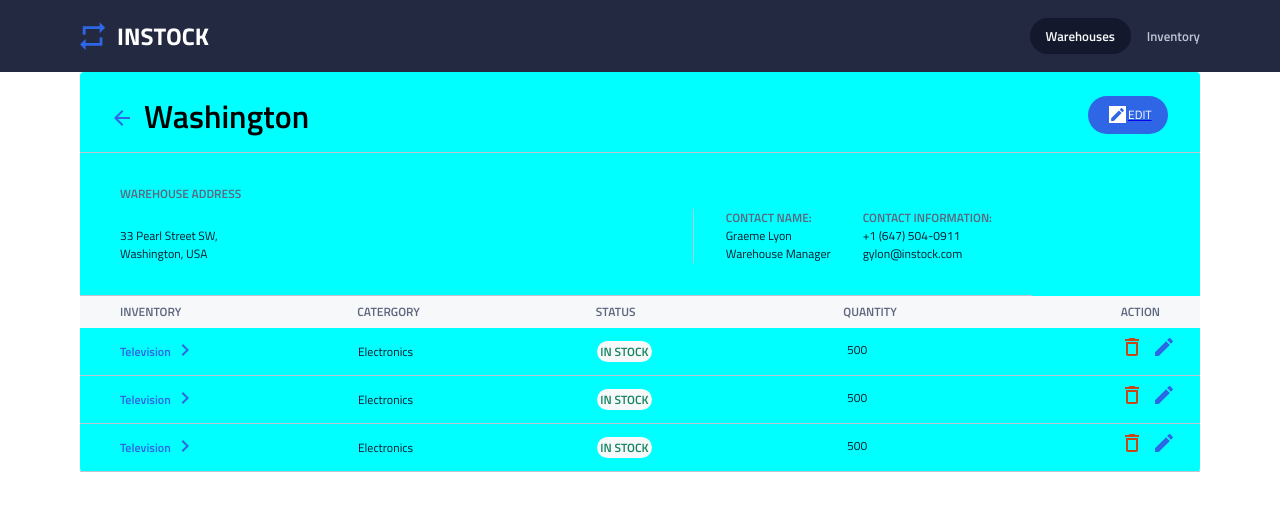
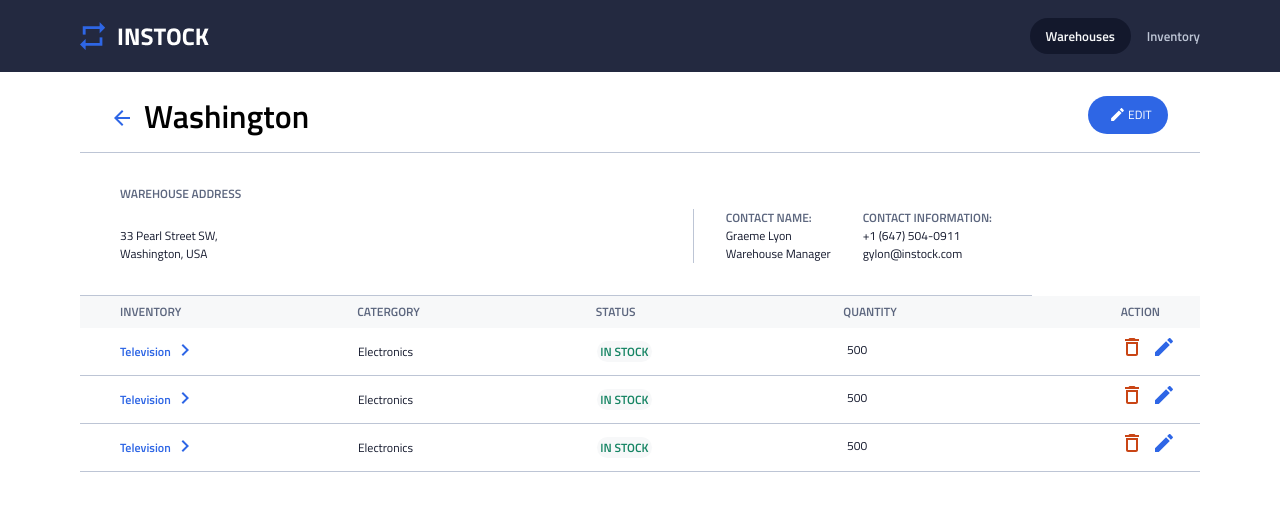
Before and after one commit to jacky-ui/InStock-BrainStation-Client, a React (Create React App) app: page /warehouse/1 in a window 1280 px wide. Shown: the top 510 px of the page. Built offline with nearby package versions, Linux system fonts and the light colour scheme.

Commit message:
create link

```diff
--- a/src/components/WarehouseIndividual/WarehouseIndividual.js
+++ b/src/components/WarehouseIndividual/WarehouseIndividual.js
@@ -3,6 +3,7 @@ import editIcon from "../../assets/images/icons/edit-24px.svg";
 import previousIcon from "../../assets/images/icons/arrow_back-24px.svg";
 import deleteIcon from "../../assets/images/icons/delete_outline-24px.svg";
 import arrowRight from "../../assets/images/icons/chevron_right-24px.svg";
+import editIconWhite from "../../assets/images/icons/edit-24px(2).svg";
 import sortIcon from "../../assets/images/icons/sort-24px.svg";
 import { Link } from "react-router-dom";
 
@@ -22,7 +23,7 @@ function WarehouseIndividual() {
                     <div className="container__head--circle">
                         <img
                             className="icon__edit"
-                            src={editIcon}
+                            src={editIconWhite}
                         />
                         <span className="icon__edit--text">EDIT</span>
                     </div>
@@ -65,11 +66,13 @@ function WarehouseIndividual() {
             <section className="inventory">
                 <div className="inventory__container1">
                     <h4 className="inventory__header">INVENTORY ITEM</h4>
+                    <Link to="/inventory/:itemId">
                         <p className="inventory__details--color">Television</p>
                         <img
                             src={arrowRight}
                             className="inventory__icon--right"
                         />
+                    </Link>
                     <h4 className="inventory__header">CATERGORY</h4>
                     <p className="inventory__details">Electronics</p>
                 </div>
--- a/src/components/WarehouseIndividual/WarehouseIndividual.scss
+++ b/src/components/WarehouseIndividual/WarehouseIndividual.scss
@@ -4,8 +4,7 @@
 
 // Styling for container
 .container {
-    // background-color: variables.$White;
-    background-color: aqua;
+    background-color: variables.$White;
     margin-left: 1rem;
     margin-right: 1rem;
     border-radius: 4px;
@@ -53,6 +52,9 @@
             }
             @include variables.desktop {
                 height: 2.375rem;
+            }
+            &:hover {
+                background-color: variables.$Graphite;
             }
         }
     }
@@ -324,7 +326,6 @@
 
 .icon__edit {
     position: absolute;
-    background: variables.$White;
     height: 1.3rem;
     width: 1.3rem;
     bottom: 1.6rem;
@@ -359,3 +360,7 @@
         bottom: 1.4rem;
     }
 }
+
+a {
+    text-decoration: none;
+}
```
Also changed, not shown: src/assets/images/icons/edit-24px(2).svg (added). Lines whose indentation alone changed are shown as unchanged.
